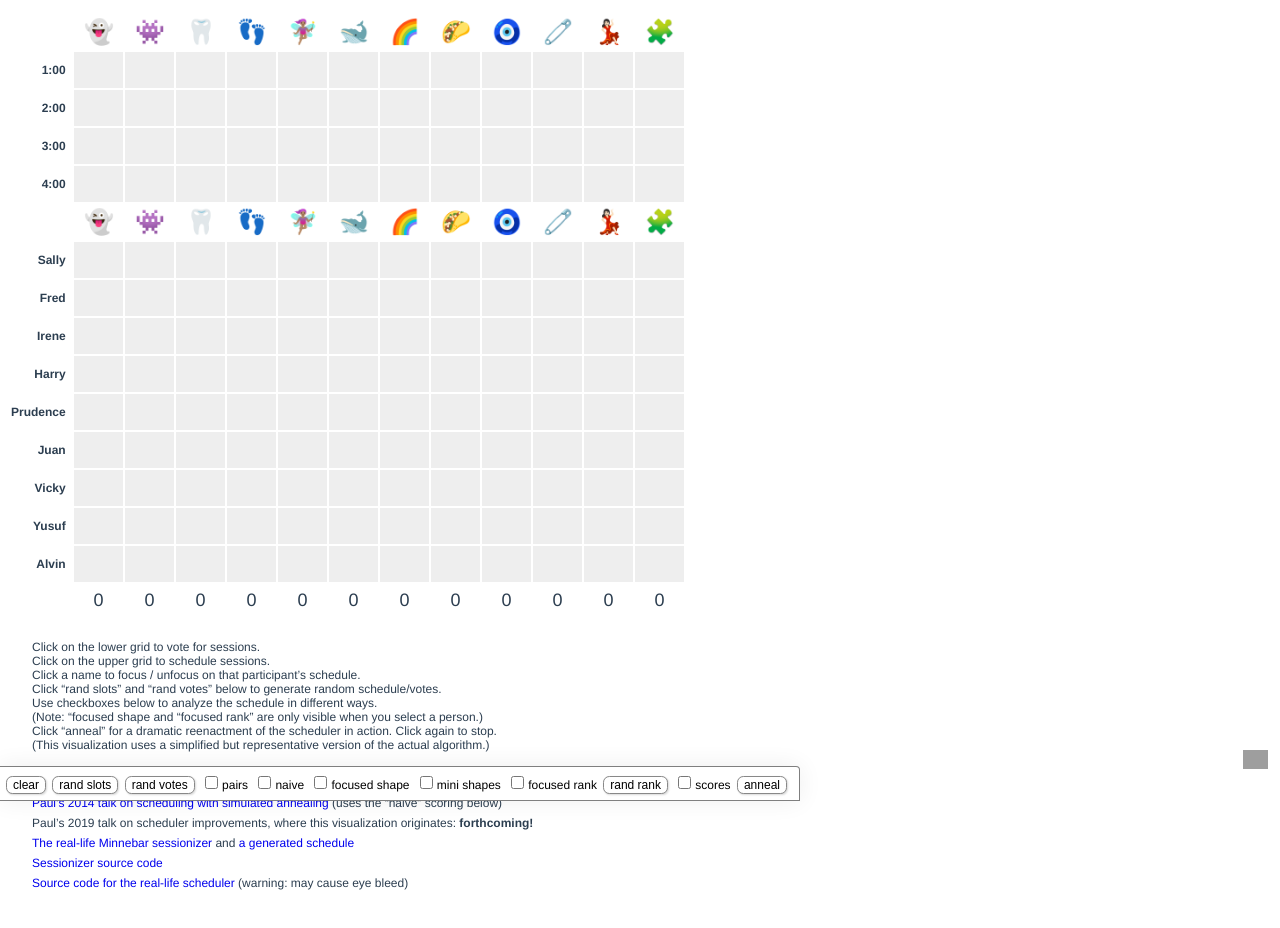
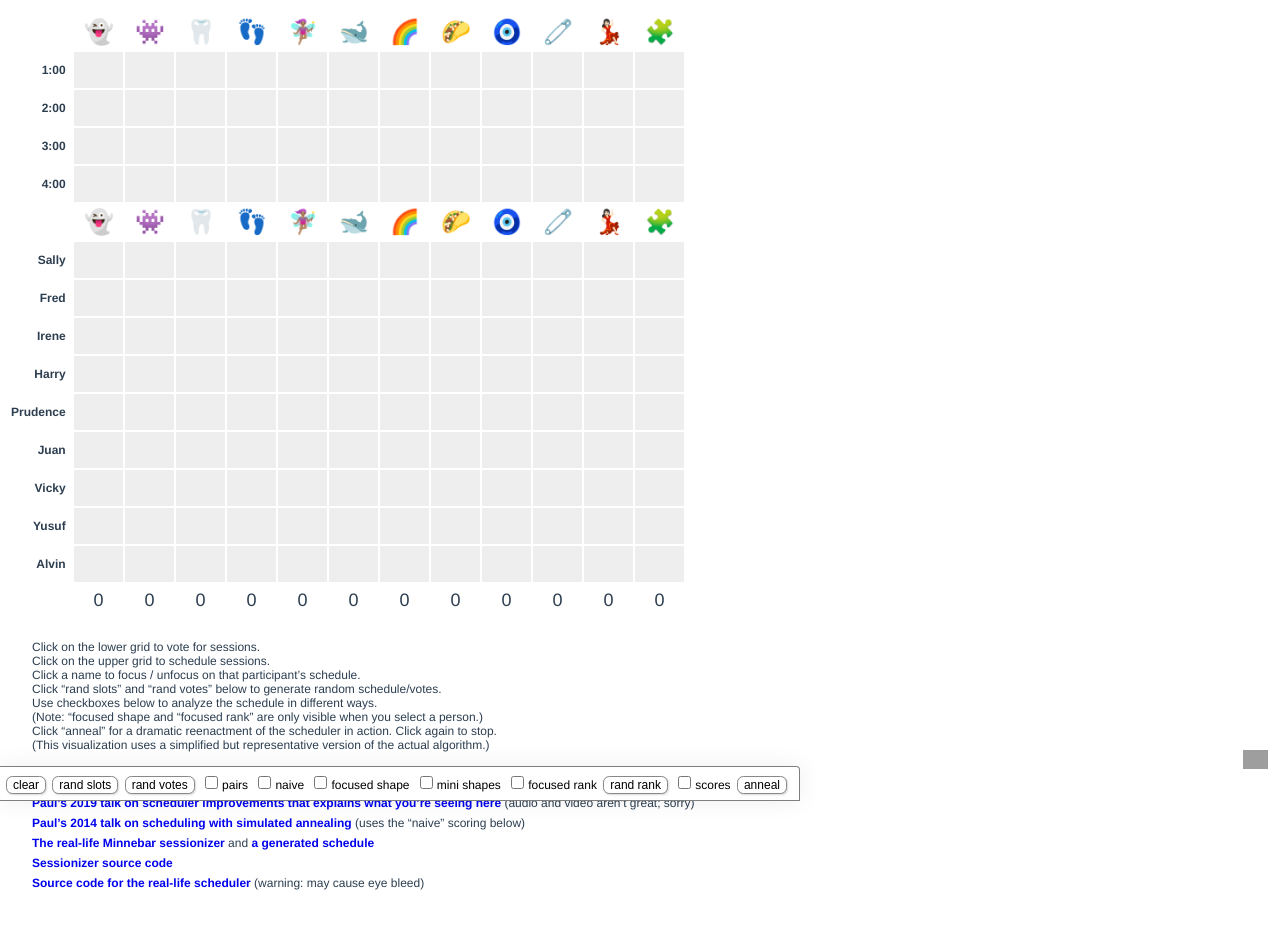
Before and after one commit to pcantrell/sessionizer-visualizer, a Vue app: page / in a window 1280 px wide. Shown: the top 928 px of the page. Built offline with nearby package versions, Linux system fonts and the light colour scheme; grey boxes are pictures that could not be loaded.

Commit message:
Added link to talk; styled links

```diff
--- a/src/App.vue
+++ b/src/App.vue
@@ -44,11 +44,12 @@
         <a href="https://github.com/pcantrell/sessionizer-visualizer">Source code for this visualization</a>
       </div>
       <div class="link">
+        <a href="https://www.youtube.com/watch?v=0TvvZyGuC48">Paul’s 2019 talk on scheduler improvements that explains what you’re seeing here</a>
+        (audio and video aren’t great; sorry)
+      </div>
+      <div class="link">
         <a href="https://youtu.be/QsMWMRzBsG0?t=23">Paul’s 2014 talk on scheduling with simulated annealing</a>
         (uses the “naive” scoring below)
-      </div>
-      <div class="link">
-        Paul’s 2019 talk on scheduler improvements, where this visualization originates: <b>forthcoming!</b>
       </div>
       <div class="link">
         <a href="https://sessions.minnestar.org">The real-life Minnebar sessionizer</a>
@@ -169,7 +170,11 @@ export default class App extends Vue {
   }
 
   a {
+    font-weight: 600;
     text-decoration: none;
+    &:hover, &:active {
+      text-decoration: underline;
+    }
   }
 
   .control-panel {
```
